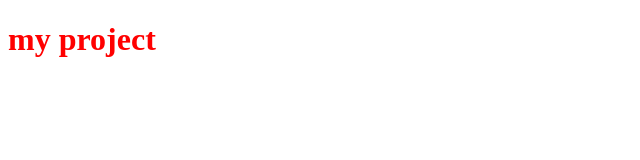
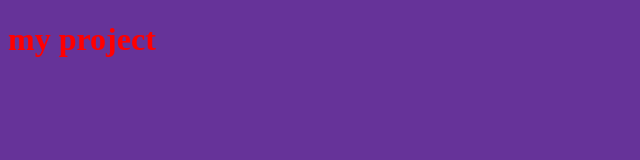
Before and after one commit to omar12p/Git_first, a plain HTML site: page index.html in a window 1280 px wide. Shown: the whole page, without its empty margins (0-640 px from the left). Drawn offline with Linux system fonts and the light colour scheme.

Commit message:
changing background in css file

```diff
--- a/style.css
+++ b/style.css
@@ -1,3 +1,6 @@
+body {
+    background:rebeccapurple ;
+}
 h1{
     color: red;
 }
```
